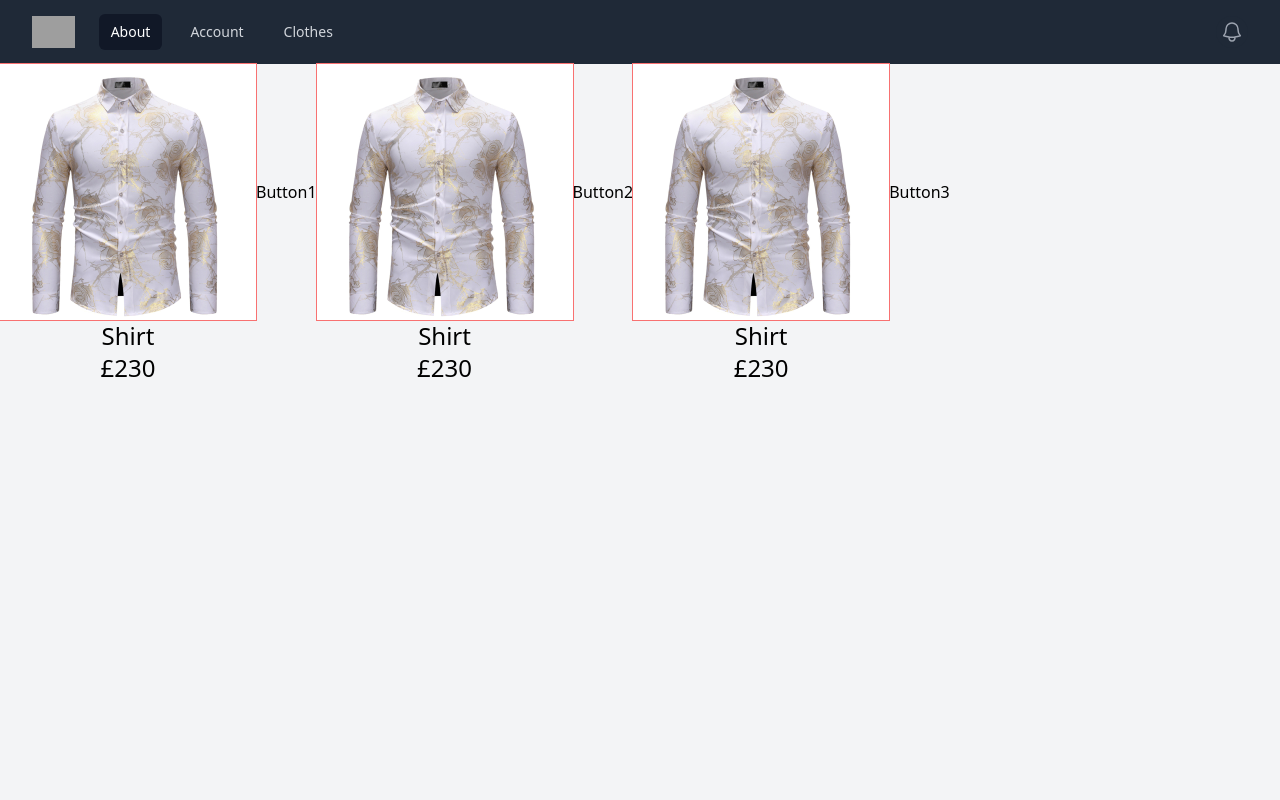
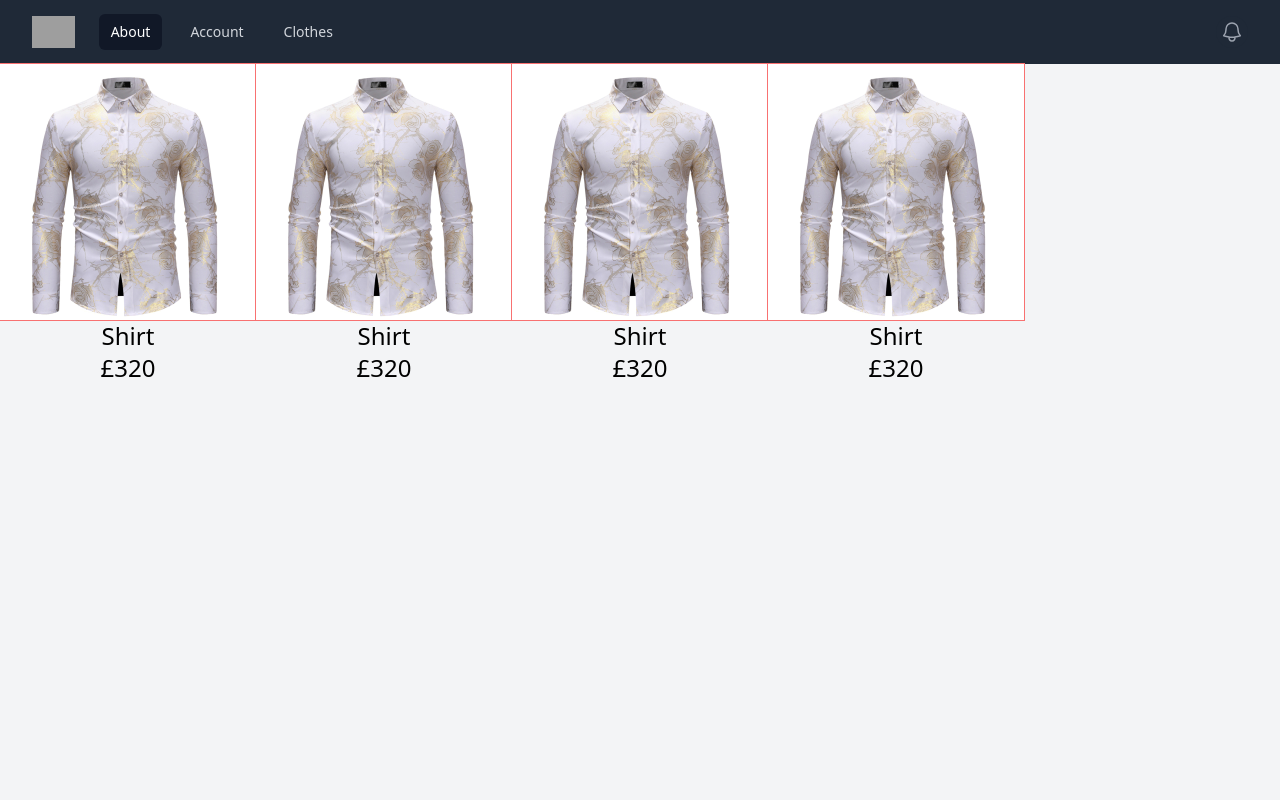
Before and after one commit to awaisamjad/ouafi, a SvelteKit app: page / in a window 1280 px wide. Shown: the top 800 px of the page. Built offline with nearby package versions, Linux system fonts and the light colour scheme; grey boxes are pictures that could not be loaded.

Commit message:
Cleaned up the ClothingItem component

```diff
--- a/src/lib/components/Button.svelte
+++ b/src/lib/components/Button.svelte
@@ -1,4 +1,3 @@
-<!-- Button.svelte -->
 <script>
 	export let name;
 	export let onClick;
--- a/src/lib/components/ClothingItem.svelte
+++ b/src/lib/components/ClothingItem.svelte
@@ -1,4 +1,5 @@
 <script lang="ts">
+	import { goto } from "$app/navigation";
 	/**
 	 * Represents an item with an image, name, and price.
 	 * @typedef {Object} Item
--- a/src/routes/+page.svelte
+++ b/src/routes/+page.svelte
@@ -2,24 +2,35 @@
 	import { goto } from '$app/navigation';
 	import ClothingItem from '$lib/components/ClothingItem.svelte';
 
-	// import { goto } from "svelte-spa-router";
+	let ClothingItems = [
+		{
+			image : "shirt.jpg",
+			name: "Shirt",
+			price : 320
+		},
+		{
+			image : "shirt.jpg",
+			name: "Shirt",
+			price : 320
+		},
+		{
+			image : "shirt.jpg",
+			name: "Shirt",
+			price : 320
+		},
+		{
+			image : "shirt.jpg",
+			name: "Shirt",
+			price : 320
+		},
+	]
 
-	// Array of button names
-	let buttons = ['Button1', 'Button2', 'Button3'];
 
-	// Function to handle button click
-	function handleButtonClick(name: string) {
-		// Navigate to the new page using the dynamic route
-		goto(`/page/${name}`);
-	}
 </script>
 
 <div class="flex flex-row">
-	{#each buttons as button, index}
-		<ClothingItem item={{ image: 'shirt.jpg', name: 'Shirt', price: '230' }} />
-		<button on:click={() => handleButtonClick(button)}>
-			{button}
-		</button>
+	{#each ClothingItems as item}
+		<ClothingItem item={{ image: item.image, name: item.name, price: item.price }} />
 	{/each}
 </div>
 
--- /dev/null
+++ b/src/routes/ClothingItemData.js
@@ -0,0 +1,14 @@
+class ClothingItemData {
+    /**
+     *
+     * @param {string} image
+     * @param {string} name
+     * @param {number} price
+     */
+    constructor(image, name, price) {
+        this.image = image;
+        this.name = name;
+        this.price = price;
+    }
+
+}
```
